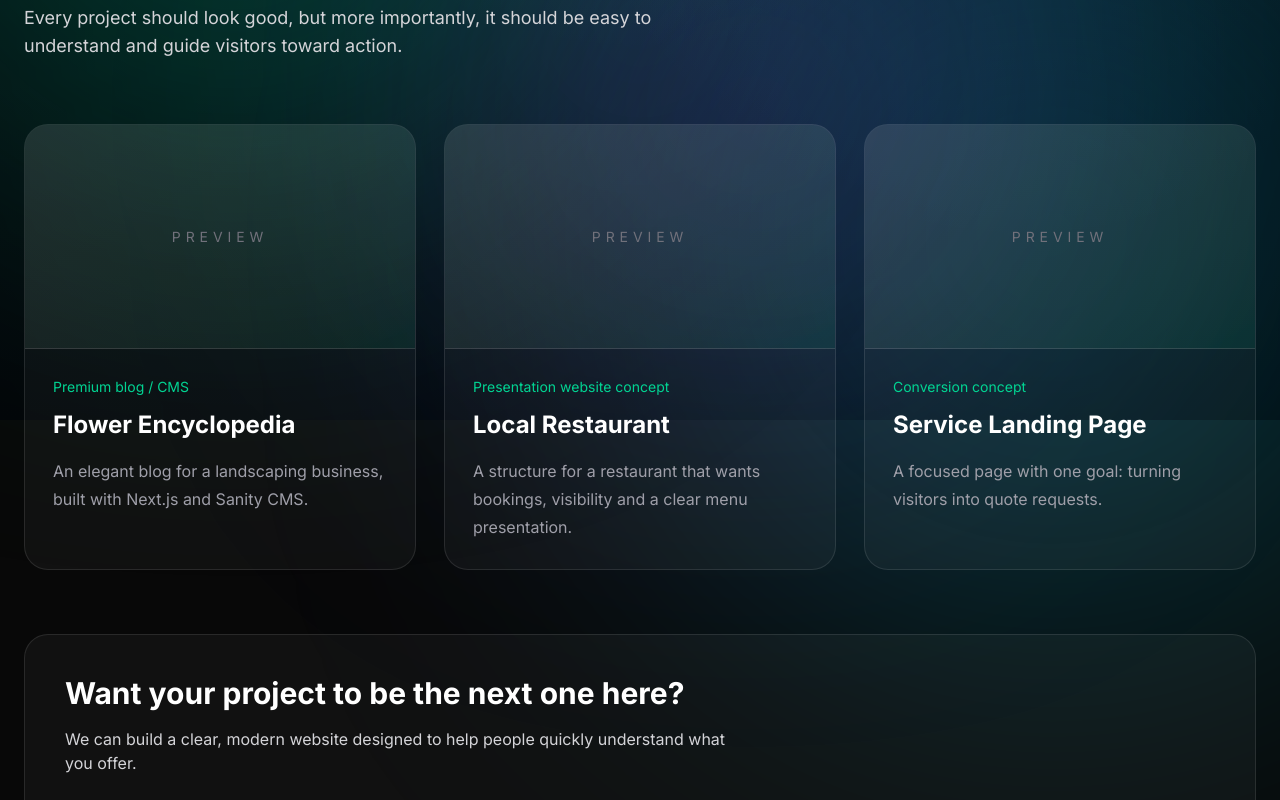
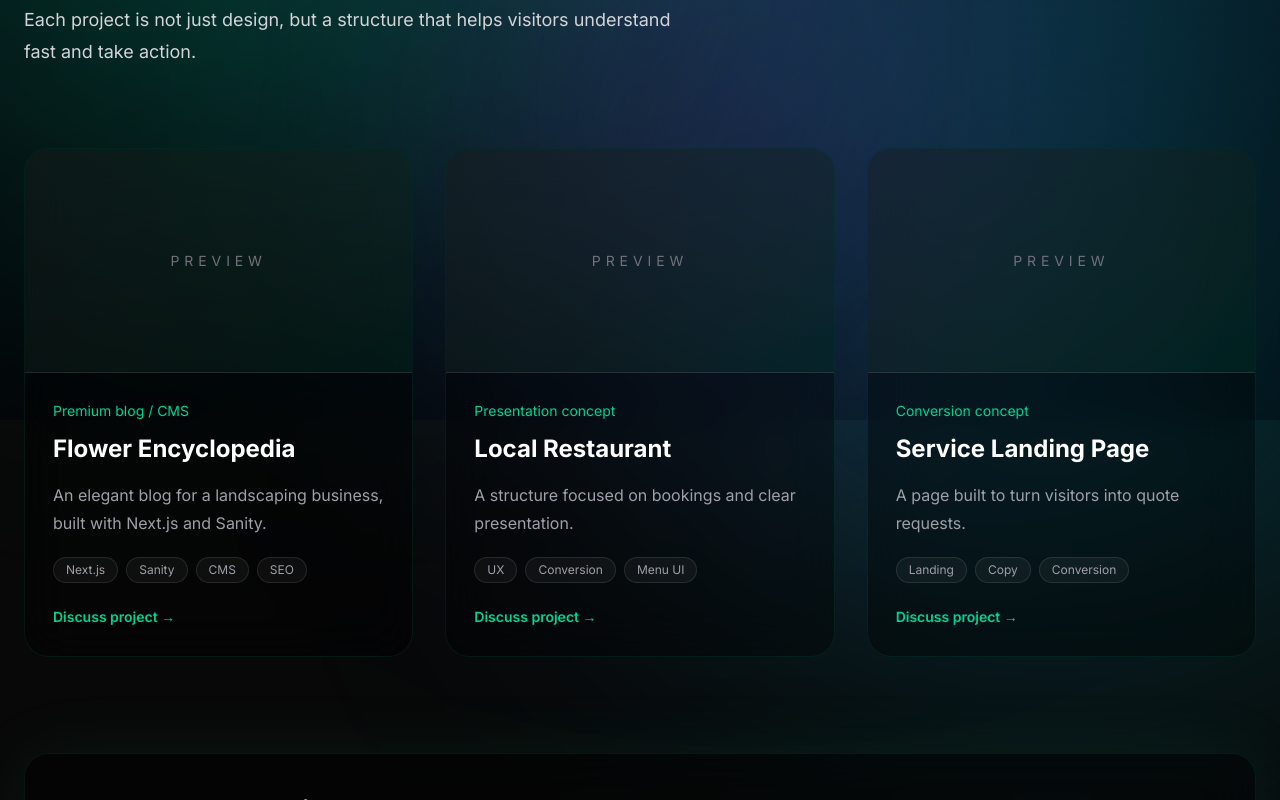
Before and after one commit to RaulRauta/my-business-site, a Next.js app: page /en/portfolio in a window 1280 px wide. Shown: the part 380-1180 px from the top of the page. Built offline with nearby package versions, Linux system fonts and the light colour scheme.

Commit message:
connect contact form

```diff
--- a/app/[lang]/portfolio/page.tsx
+++ b/app/[lang]/portfolio/page.tsx
@@ -14,49 +14,55 @@ export default async function PortfolioPage({
   const t = {
     ro: {
       badge: "Portofoliu",
-      title: "Proiecte și concepte construite cu scop clar.",
+      title: "Proiecte gândite pentru claritate și conversie.",
       subtitle:
-        "Fiecare proiect trebuie să arate bine, dar mai ales să fie ușor de înțeles și să ghideze vizitatorul spre acțiune.",
+        "Fiecare proiect nu este doar design, ci o structură care ajută vizitatorul să înțeleagă rapid și să acționeze.",
       cta: "Hai să discutăm",
       projects: [
         {
           title: "Enciclopedia Florilor",
           type: "Blog premium / CMS",
-          text: "Un blog elegant pentru un business de peisagistică, construit cu Next.js și Sanity CMS.",
+          text: "Un blog elegant pentru un business de peisagistică, construit cu Next.js și Sanity.",
+          tags: ["Next.js", "Sanity", "CMS", "SEO"],
         },
         {
           title: "Restaurant Local",
           type: "Concept site prezentare",
-          text: "Structură pentru un restaurant care vrea rezervări, vizibilitate și prezentare clară a meniului.",
+          text: "Structură pentru un restaurant orientată spre rezervări și prezentare clară.",
+          tags: ["UX", "Conversion", "Menu UI"],
         },
         {
           title: "Landing Page servicii",
           type: "Concept conversie",
-          text: "O pagină concentrată pe un singur scop: transformarea vizitatorilor în cereri de ofertă.",
+          text: "O pagină construită pentru a transforma vizitatorii în cereri de ofertă.",
+          tags: ["Landing", "Copy", "Conversion"],
         },
       ],
     },
     en: {
       badge: "Portfolio",
-      title: "Projects and concepts built with a clear purpose.",
+      title: "Projects built for clarity and conversion.",
       subtitle:
-        "Every project should look good, but more importantly, it should be easy to understand and guide visitors toward action.",
+        "Each project is not just design, but a structure that helps visitors understand fast and take action.",
       cta: "Let’s talk",
       projects: [
         {
           title: "Flower Encyclopedia",
           type: "Premium blog / CMS",
-          text: "An elegant blog for a landscaping business, built with Next.js and Sanity CMS.",
+          text: "An elegant blog for a landscaping business, built with Next.js and Sanity.",
+          tags: ["Next.js", "Sanity", "CMS", "SEO"],
         },
         {
           title: "Local Restaurant",
-          type: "Presentation website concept",
-          text: "A structure for a restaurant that wants bookings, visibility and a clear menu presentation.",
+          type: "Presentation concept",
+          text: "A structure focused on bookings and clear presentation.",
+          tags: ["UX", "Conversion", "Menu UI"],
         },
         {
           title: "Service Landing Page",
           type: "Conversion concept",
-          text: "A focused page with one goal: turning visitors into quote requests.",
+          text: "A page built to turn visitors into quote requests.",
+          tags: ["Landing", "Copy", "Conversion"],
         },
       ],
     },
@@ -66,63 +72,95 @@ export default async function PortfolioPage({
     <>
       <Navbar lang={lang} />
 
-      <main className="min-h-screen px-6 py-28">
+      <main className="px-6 py-28">
         <section className="mx-auto max-w-7xl">
           <p className="text-sm font-semibold uppercase tracking-[0.35em] text-emerald-400">
             {t.badge}
           </p>
 
-          <h1 className="mt-5 max-w-4xl text-4xl font-bold tracking-tight md:text-6xl">
+          <h1 className="mt-5 max-w-4xl text-4xl font-bold tracking-tight text-white md:text-6xl">
             {t.title}
           </h1>
 
-          <p className="mt-6 max-w-2xl text-lg text-zinc-300">{t.subtitle}</p>
+          <p className="mt-6 max-w-2xl text-lg leading-8 text-zinc-300">
+            {t.subtitle}
+          </p>
 
-          <div className="mt-16 grid gap-7 lg:grid-cols-3">
+          {/* PROJECTS */}
+          <div className="mt-20 grid gap-8 lg:grid-cols-3">
             {t.projects.map((project) => (
               <article
                 key={project.title}
-                className="group overflow-hidden rounded-3xl border border-white/10 bg-white/[0.04] transition hover:-translate-y-1 hover:border-emerald-400/50 hover:bg-white/[0.06]"
+                className="group relative overflow-hidden rounded-3xl border border-emerald-400/10 bg-black/35 backdrop-blur-xl transition hover:-translate-y-1 hover:border-emerald-400/40 hover:shadow-[0_0_60px_rgba(52,211,153,0.12)]"
               >
-                <div className="flex h-56 items-center justify-center border-b border-white/10 bg-gradient-to-br from-white/[0.08] to-emerald-400/[0.08]">
+                {/* PREVIEW */}
+                <div className="relative flex h-56 items-center justify-center border-b border-white/10 bg-gradient-to-br from-white/[0.04] to-emerald-400/[0.08]">
                   <span className="text-sm uppercase tracking-[0.35em] text-zinc-500 transition group-hover:text-emerald-400">
                     Preview
                   </span>
+
+                  {/* glow hover */}
+                  <div className="absolute inset-0 opacity-0 transition group-hover:opacity-100 bg-[radial-gradient(circle_at_center,rgba(52,211,153,0.15),transparent_70%)]" />
                 </div>
 
+                {/* CONTENT */}
                 <div className="p-7">
                   <p className="text-sm text-emerald-400">{project.type}</p>
 
-                  <h2 className="mt-3 text-2xl font-bold">{project.title}</h2>
+                  <h2 className="mt-3 text-2xl font-bold text-white">
+                    {project.title}
+                  </h2>
 
                   <p className="mt-4 leading-7 text-zinc-400">{project.text}</p>
+
+                  {/* TAGS */}
+                  <div className="mt-5 flex flex-wrap gap-2">
+                    {project.tags.map((tag) => (
+                      <span
+                        key={tag}
+                        className="rounded-full border border-white/10 bg-white/[0.04] px-3 py-1 text-xs text-zinc-400"
+                      >
+                        {tag}
+                      </span>
+                    ))}
+                  </div>
+
+                  {/* CTA */}
+                  <Link
+                    href={`/${lang}/contact`}
+                    className="mt-6 inline-block text-sm font-semibold text-emerald-400 transition hover:text-emerald-300"
+                  >
+                    {lang === "ro" ? "Discută proiect →" : "Discuss project →"}
+                  </Link>
                 </div>
               </article>
             ))}
           </div>
 
-          <div className="mt-16 rounded-3xl border border-white/10 bg-white/[0.04] p-8 md:p-10">
-            <h2 className="max-w-2xl text-3xl font-bold">
+          {/* FINAL CTA */}
+          <div className="mt-24 rounded-3xl border border-emerald-400/10 bg-black/40 p-8 shadow-[0_0_70px_rgba(52,211,153,0.08)] backdrop-blur-xl md:p-10">
+            <h2 className="max-w-2xl text-3xl font-bold tracking-tight text-white md:text-4xl">
               {lang === "ro"
-                ? "Vrei ca următorul proiect de aici să fie al tău?"
-                : "Want your project to be the next one here?"}
+                ? "Vrei ca următorul proiect să fie al tău?"
+                : "Want your project to be next?"}
             </h2>
 
-            <p className="mt-4 max-w-2xl text-zinc-300">
+            <p className="mt-4 max-w-2xl leading-7 text-zinc-400">
               {lang === "ro"
-                ? "Putem construi un site clar, modern și gândit să ajute oamenii să înțeleagă rapid ce oferi."
-                : "We can build a clear, modern website designed to help people quickly understand what you offer."}
+                ? "Îți pot construi un site clar, modern și orientat spre rezultate."
+                : "I can build you a clear, modern and results-focused website."}
             </p>
 
             <Link
               href={`/${lang}/contact`}
-              className="mt-8 inline-block rounded-full bg-emerald-400 px-7 py-3 font-semibold text-black transition hover:bg-emerald-300"
+              className="mt-8 inline-block rounded-full bg-emerald-400 px-7 py-3 font-semibold text-black shadow-[0_0_35px_rgba(52,211,153,0.25)] transition hover:bg-emerald-300 hover:shadow-[0_0_55px_rgba(52,211,153,0.5)]"
             >
               {t.cta}
             </Link>
           </div>
         </section>
       </main>
+
       <Footer lang={lang} />
     </>
   );
```
